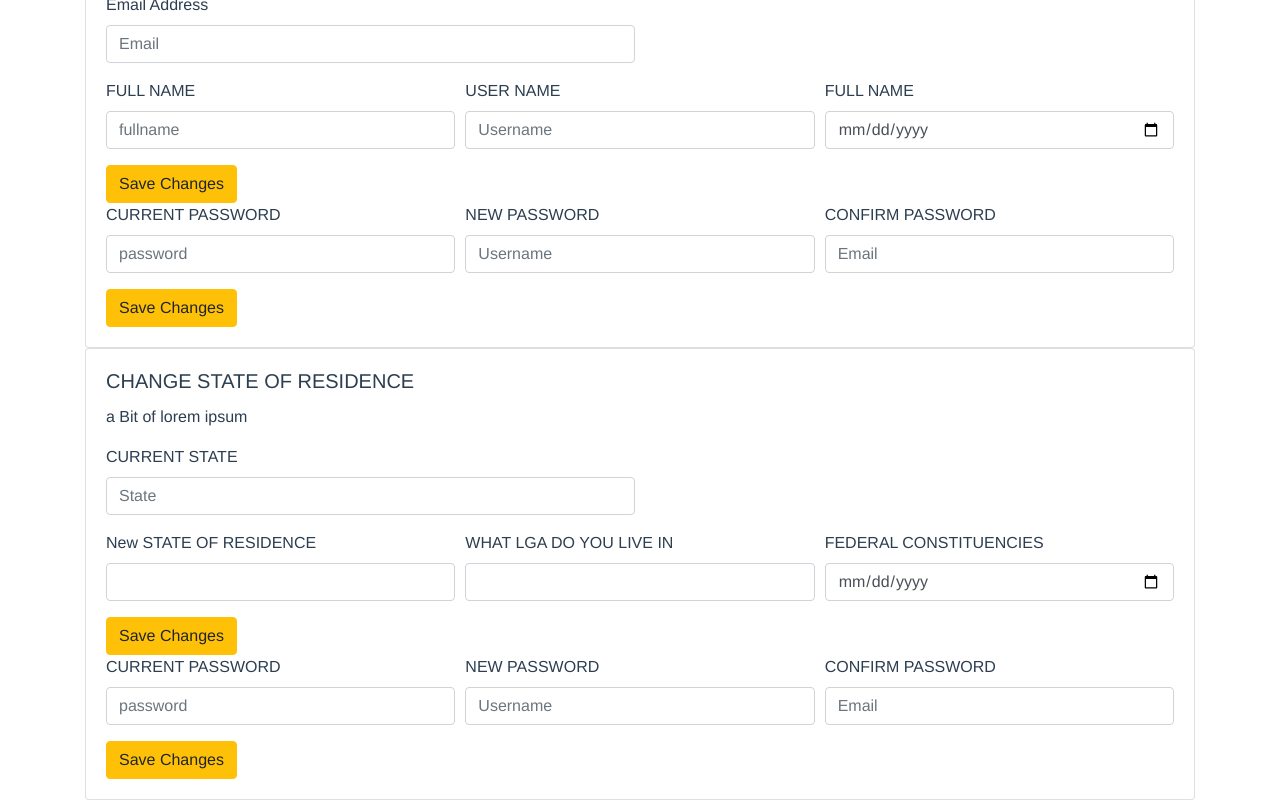
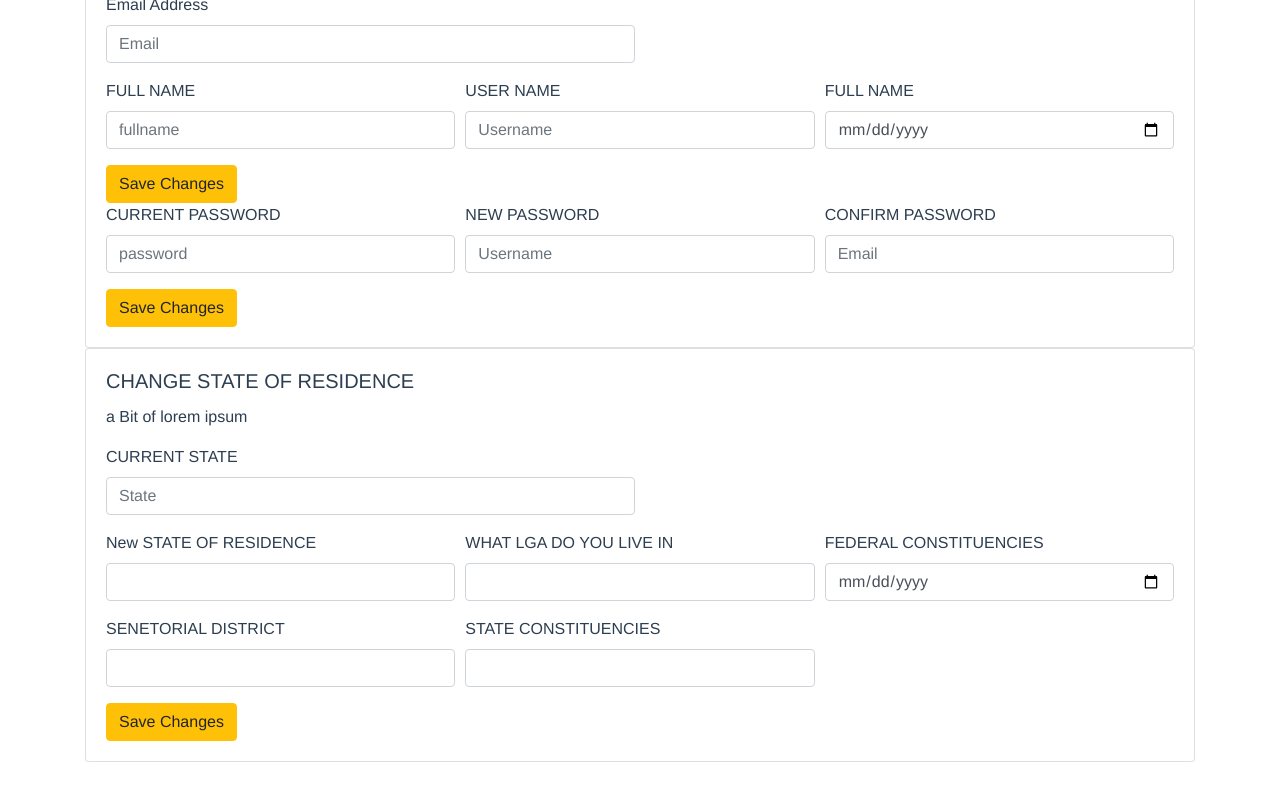
Before and after one commit to BernardObinna/insurance-dashboard, a Vue app: page /#/account in a window 1280 px wide. Shown: the part 309-1109 px from the top of the page. After the commit the page ends 1071 px from the top, so only its background shows below. Built offline with nearby package versions, Linux system fonts and the light colour scheme.

Commit message:
created initial skeleton

```diff
--- a/src/views/Account.vue
+++ b/src/views/Account.vue
@@ -90,22 +90,14 @@
                 <input type="date" class="form-control" id="inputEmail4" placeholder="Email">
               </div>
             </div>
-            <button type="submit" class="btn btn-warning">Save Changes</button>
-          </form>
-
-          <form class="text-left">
             <div class="form-row">
               <div class="form-group col-4">
-                <label for="inputEmail4">CURRENT PASSWORD</label>
-                <input type="password" class="form-control" id="inputEmail4" placeholder="password">
+                <label for="inputEmail4">SENETORIAL DISTRICT</label>
+                <input type="text" class="form-control" id="inputEmail4">
               </div>
               <div class="form-group col-4">
-                <label for="inputEmail4">NEW PASSWORD</label>
-                <input type="password" class="form-control" id="inputEmail4" placeholder="Username">
-              </div>
-              <div class="form-group col-4">
-                <label for="inputEmail4">CONFIRM PASSWORD</label>
-                <input type="password" class="form-control" id="inputEmail4" placeholder="Email">
+                <label for="inputEmail4">STATE CONSTITUENCIES</label>
+                <input type="text" class="form-control" id="inputEmail4">
               </div>
             </div>
             <button type="submit" class="btn btn-warning">Save Changes</button>
```
